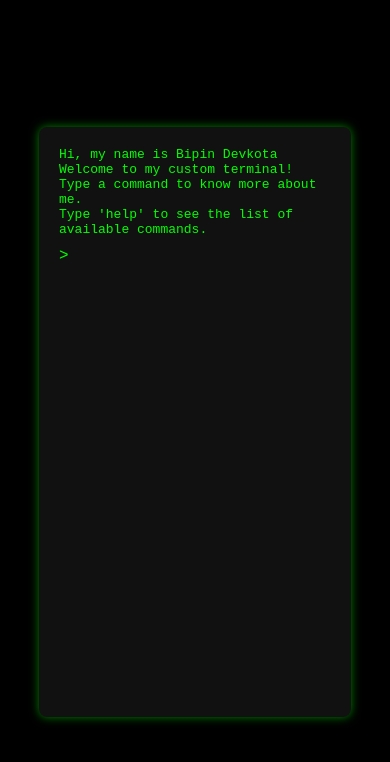
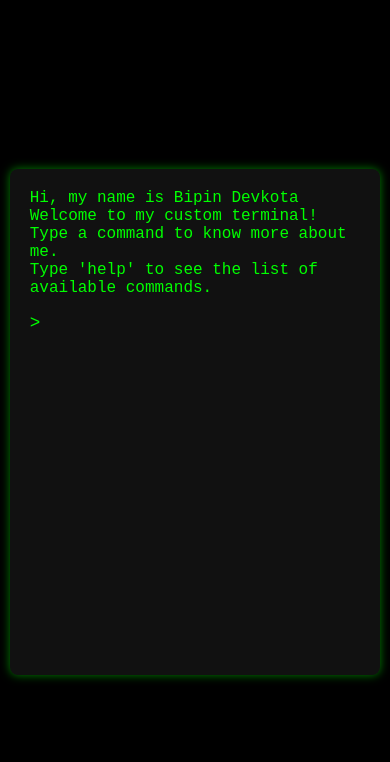
Before and after one commit to devkotab/personal-website-y2025, a Next.js app: page / in a window 390 px wide. Shown: the top 762 px of the page. Built offline with nearby package versions, Linux system fonts and the light colour scheme.

Commit message:
better styling for mobile view

```diff
--- a/app/styles/terminal.module.css
+++ b/app/styles/terminal.module.css
@@ -8,10 +8,11 @@
   align-items: center;
   justify-content: center;
   height: 100vh;
+  overflow: hidden;
 }
 
 .terminal {
-  width: 80%;
+  width: 90%;
   max-width: 800px;
   background-color: #111;
   padding: 20px;
@@ -19,23 +20,26 @@
   box-shadow: 0 0 10px rgba(0, 255, 0, 0.5);
   overflow-y: auto;
   height: 70vh;
+  max-height: 80vh;
 }
 
 .output {
   white-space: pre-wrap;
   overflow-wrap: break-word;
   margin-bottom: 10px;
+  font-size: 1rem;
 }
 
 .inputContainer {
   display: flex;
   align-items: center;
+  margin-top: 10px;
 }
 
 .prompt {
   color: #0f0;
   font-family: monospace;
-  font-size: 1rem;
+  font-size: 1.2rem;
   margin-right: 5px;
 }
 
@@ -45,6 +49,24 @@
   border: none;
   color: #0f0;
   font-family: monospace;
-  font-size: 1rem;
+  font-size: 1.2rem;
   outline: none;
+  padding: 5px 10px;
+  width: calc(100% - 40px);
 }
+
+@media (max-width: 768px) {
+  .terminal {
+    width: 95%;
+    height: 60vh;
+  }
+
+  .prompt,
+  .input {
+    font-size: 1.1rem;
+  }
+
+  .input {
+    font-size: 1.3rem;
+  }
+}
```
